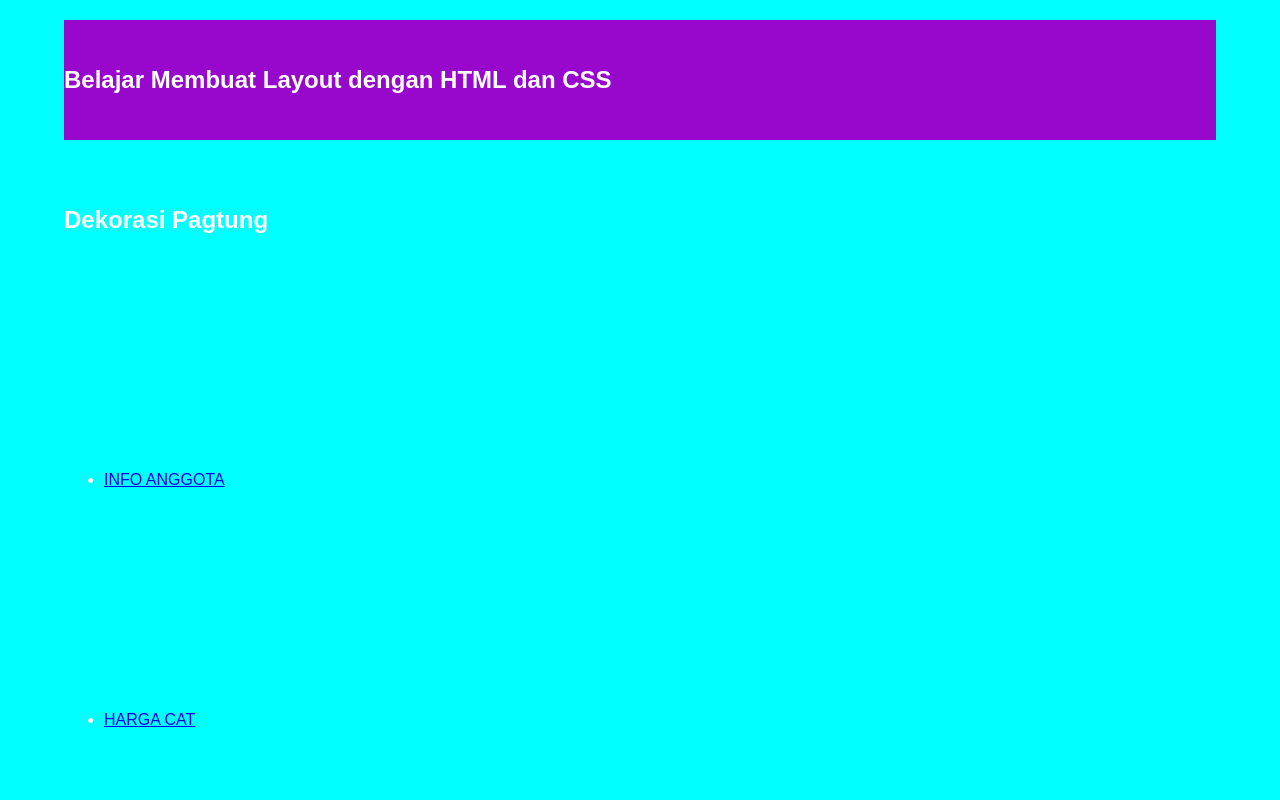
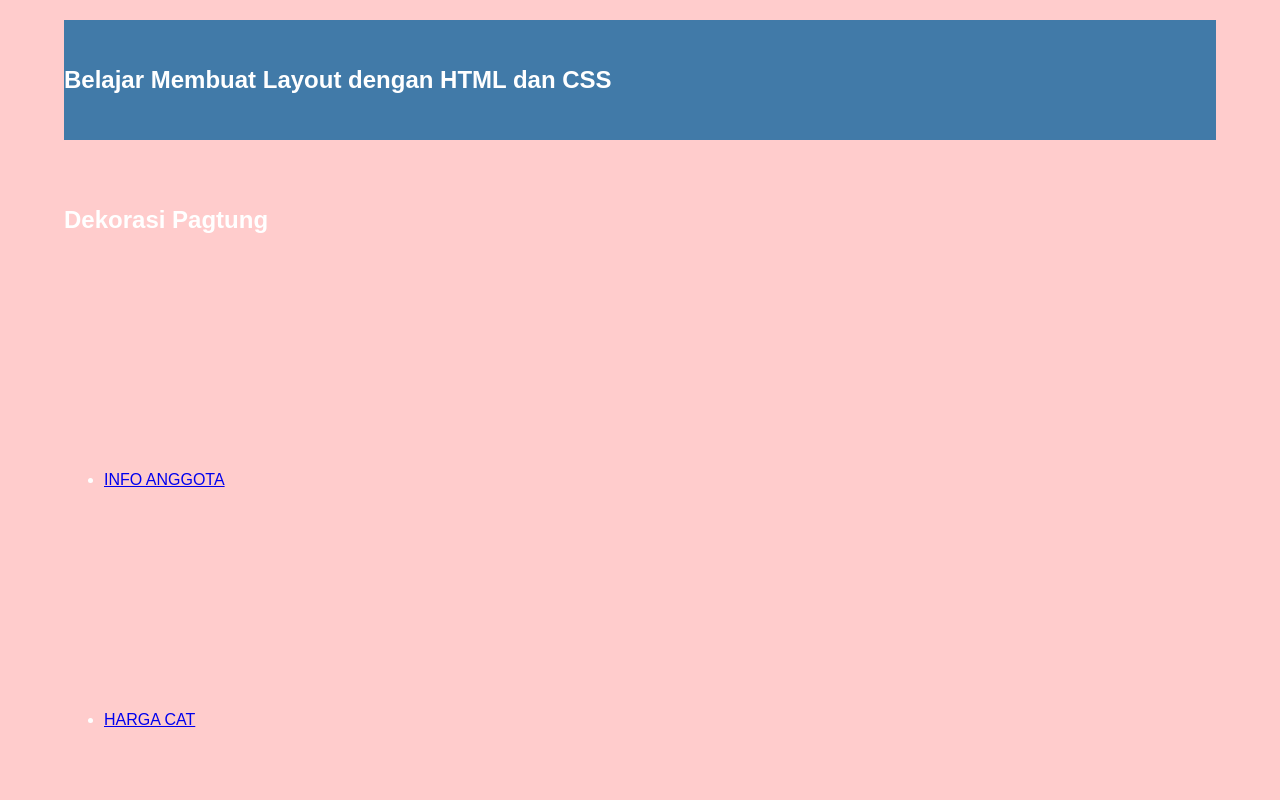
Before and after one commit to FennHack/DePag, a plain HTML site: page index.html in a window 1280 px wide. Shown: the top 800 px of the page. Drawn offline with Linux system fonts and the light colour scheme.

Commit message:
Change background and header colors in style.css

```diff
--- a/style.css
+++ b/style.css
@@ -1,5 +1,5 @@
 body{
-    background-color:#00FFFF;
+    background-color:#FFCCCC;
     color:#333;
     width:100%;
     font-family:sans-serif;
@@ -11,6 +11,6 @@ body{
     margin:auto;
     height:120px;
     line-height:120px;
-    background:#9708CC;
+    background:#417aa8;
     color:#fff;
 }
```
